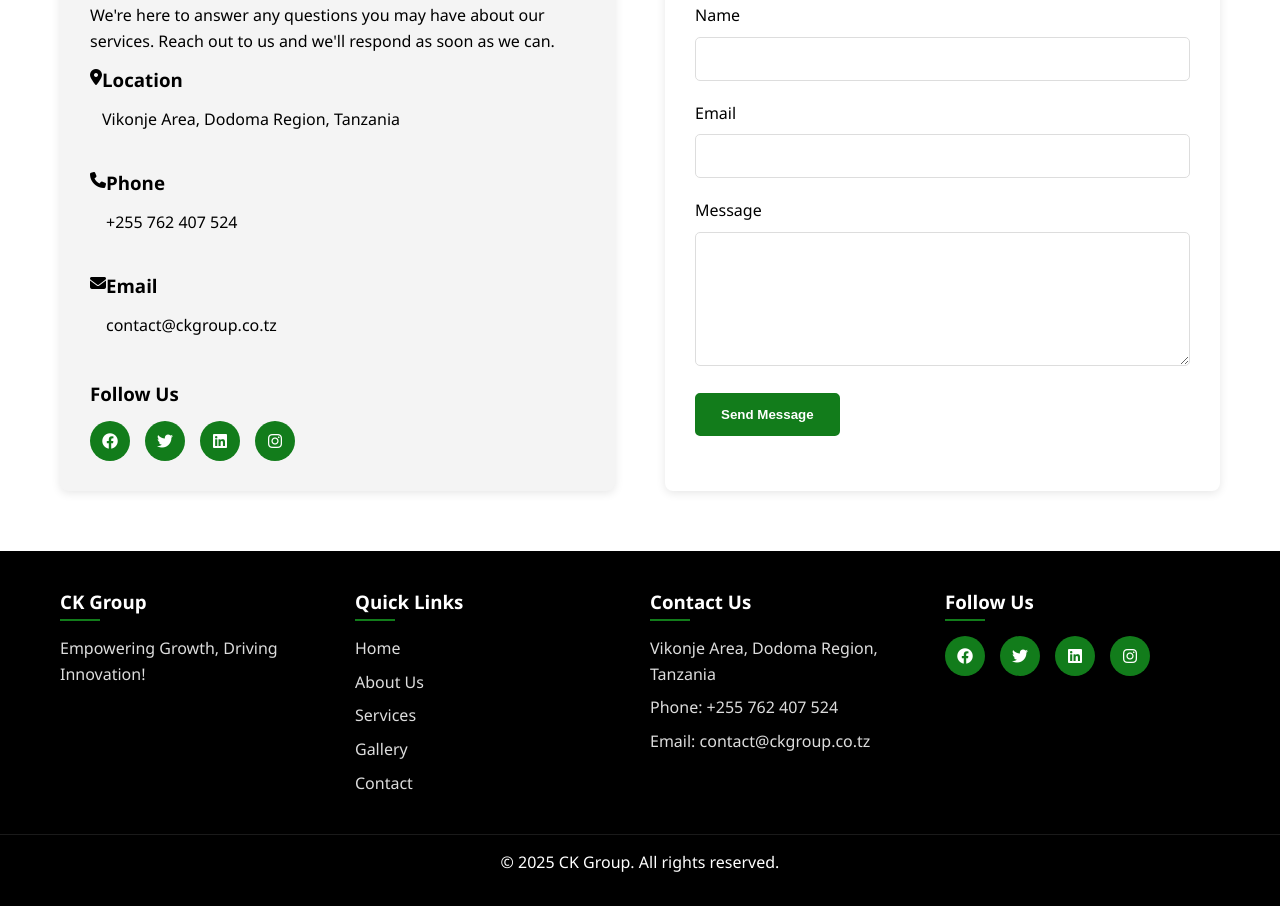
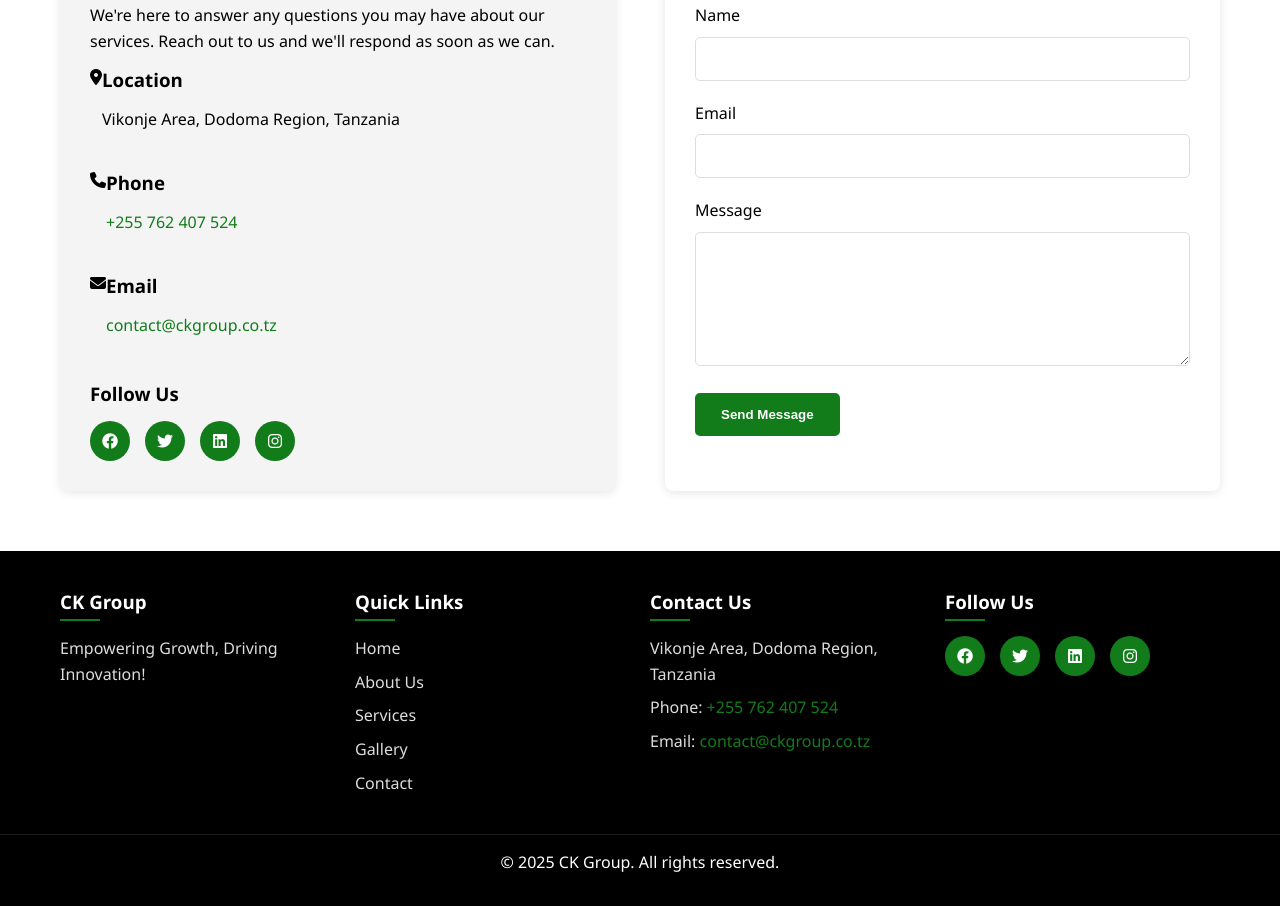
Before and after one commit to jaikwiz/ckfamilyinvestmentltd, a plain HTML site: page contact.html in a window 1280 px wide. Shown: the part 434-1340 px from the top of the page. Drawn offline with nearby package versions, Linux system fonts and the light colour scheme.

Commit message:
Add files via upload

```diff
--- a/contact.html
+++ b/contact.html
@@ -60,7 +60,7 @@
                             <i class="fas fa-phone"></i>
                             <div>
                                 <h3>Phone</h3>
-                                <p>+255 762 407 524</p>
+                                <p><a href="tel:+255762407524">+255 762 407 524</a></p>
                             </div>
                         </div>
 
@@ -68,7 +68,7 @@
                             <i class="fas fa-envelope"></i>
                             <div>
                                 <h3>Email</h3>
-                                <p>contact@ckgroup.co.tz</p>
+                                <p><a href="mailto:contact@ckgroup.co.tz">contact@ckgroup.co.tz</a></p>
                             </div>
                         </div>
 
@@ -128,8 +128,8 @@
             <div class="footer-column">
                 <h3>Contact Us</h3>
                 <p>Vikonje Area, Dodoma Region, Tanzania</p>
-                <p>Phone: +255 762 407 524</p>
-                <p>Email: contact@ckgroup.co.tz</p>
+                <p>Phone: <a href="tel:+255762407524">+255 762 407 524</a></p>
+                <p>Email: <a href="mailto:contact@ckgroup.co.tz">contact@ckgroup.co.tz</a></p>
             </div>
             <div class="footer-column">
                 <h3>Follow Us</h3>
@@ -146,6 +146,8 @@
         </div>
     </footer>
 
+    <!-- EmailJS CDN -->
+    <script type="text/javascript" src="https://cdn.jsdelivr.net/npm/@emailjs/browser@3/dist/email.min.js"></script>
     <script src="js/script.js"></script>
 </body>
 </html>
```
